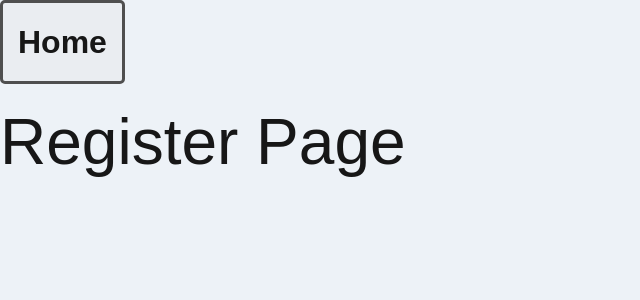
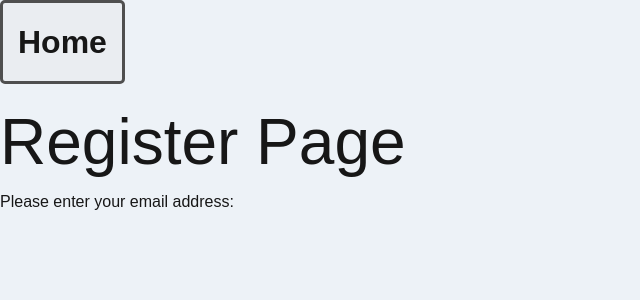
Before and after one commit to tolumorohunfola/to-do-app-from-nextjs-boilerplate, a Next.js app: page /Register in a window 1280 px wide. Shown: the top 300 px of the page, without its empty margins (0-640 px from the left). Built offline with nearby package versions, Linux system fonts and the light colour scheme.

Commit message:
Added the input for the registration page

```diff
--- a/app/Register/page.tsx
+++ b/app/Register/page.tsx
@@ -12,6 +12,8 @@ export default function Page() {
         </ul>
       </nav>
       <h1>Register Page</h1>
+      <label htmlFor="email-address">Please enter your email address:</label>
+      <input type="email" id="email-address" name="email-address"></input>
     </div>
   );
 }
```
